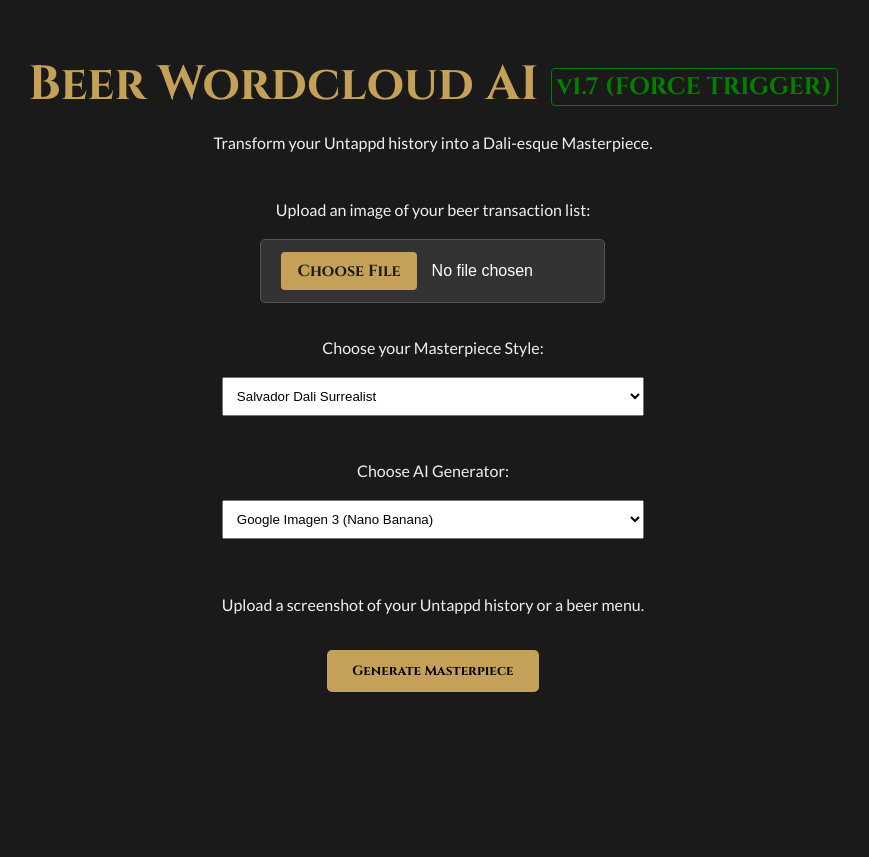
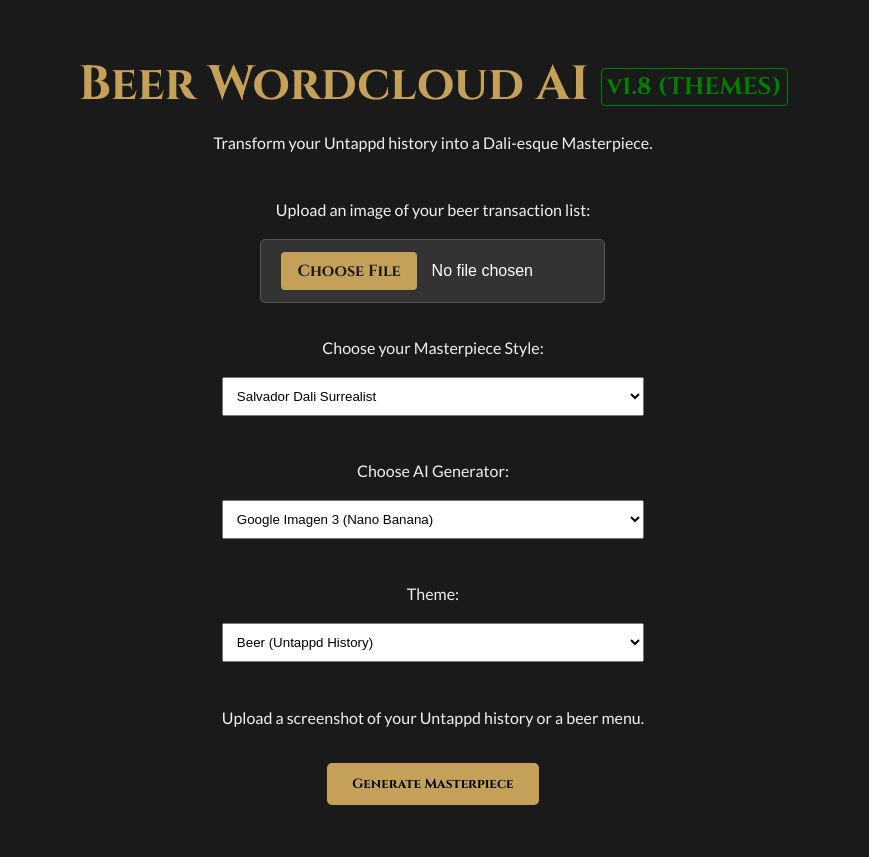
Before and after one commit to cshoesmith/Wordcloud_AI, a FastAPI app: page / in a window 1280 px wide. Shown: the whole page, without its empty margins (207-1076 px from the left). Before the commit the page ends 692 px from the top, so only its background shows below. Run offline with FastAPI, Linux system fonts and the light colour scheme; the visitor is signed in with stand-in values (Sample User, id 1).

Commit message:
Feature: Add Theme Selector (Beer/Custom) to UI and Backend logic. Bump v1.8

```diff
--- a/app/main.py
+++ b/app/main.py
@@ -117,7 +117,7 @@
     except Exception as e:
         tasks[task_id] = {"status": "failed", "error": str(e), "progress": 100}
 
-async def continue_generation_task(task_id: str, words: list[str], style: str, model_provider: str):
+async def continue_generation_task(task_id: str, words: list[str], style: str, model_provider: str, theme: str = "Beer"):
     tasks[task_id]["status"] = "enriching_prompt"
     tasks[task_id]["progress"] = 40
 
@@ -130,7 +130,7 @@
         random.shuffle(shuffled_words)
 
         # Pass a larger chunk of words (500) to allow for the new multi-stage "all words" reasoning
-        rich_data = await loop.run_in_executor(None, enrich_prompt, shuffled_words[:500], style)
+        rich_data = await loop.run_in_executor(None, enrich_prompt, shuffled_words[:500], style, theme)
 
         prompt = ""
         reasoning = ""
@@ -182,7 +182,7 @@
     except Exception as e:
         tasks[task_id] = {"status": "failed", "error": str(e), "progress": 100}
 
-async def process_ocr_task(task_id: str, image_bytes: bytes, style: str, model_provider: str):
+async def process_ocr_task(task_id: str, image_bytes: bytes, style: str, model_provider: str, theme: str = "Beer"):
     tasks[task_id] = {"status": "analyzing_image", "progress": 10}
     loop = asyncio.get_running_loop()
 
@@ -197,12 +197,13 @@
                  "progress": 20,
                  "style": style,
                  "model_provider": model_provider,
+                 "theme": theme,
                  "error": "No text detected. Please enter words manually."
              }
              return
 
         # Proceed to generation if words found
-        await continue_generation_task(task_id, words, style, model_provider)
+        await continue_generation_task(task_id, words, style, model_provider, theme)
 
     except Exception as e:
         tasks[task_id] = {"status": "failed", "error": str(e), "progress": 100}
@@ -240,10 +241,10 @@
     return {"task_id": task_id}
 
 @app.post("/upload")
-async def upload_image(request: Request, background_tasks: BackgroundTasks, file: UploadFile = File(...), style: str = Form("dali"), model_provider: str = Form("google")):
+async def upload_image(request: Request, background_tasks: BackgroundTasks, file: UploadFile = File(...), style: str = Form("dali"), model_provider: str = Form("google"), theme: str = Form("Beer")):
     if not request.session.get("authenticated"):
         raise HTTPException(status_code=401, detail="Unauthorized")
-    print(f"Received upload: {file.filename}, content_type={file.content_type}, style={style}, model_provider={model_provider}")
+    print(f"Received upload: {file.filename}, content_type={file.content_type}, style={style}, model_provider={model_provider}, theme={theme}")
     try:
         task_id = str(uuid.uuid4())
         tasks[task_id] = {"status": "queued", "progress": 0}
@@ -252,7 +253,7 @@
         content = await file.read()
         print(f"Read {len(content)} bytes")
 
-        background_tasks.add_task(process_ocr_task, task_id, content, style, model_provider)
+        background_tasks.add_task(process_ocr_task, task_id, content, style, model_provider, theme)
         return {"task_id": task_id}
     except Exception as e:
         print(f"UPLOAD ERROR: {e}")
@@ -282,13 +283,14 @@
     # Get previous context
     style = task_state.get("style", "dali")
     model_provider = task_state.get("model_provider", "google")
+    theme = task_state.get("theme", "Beer")
 
     # Update status immediately
     tasks[task_id]["status"] = "resuming"
     tasks[task_id]["progress"] = 30
 
     # Launch background task
-    background_tasks.add_task(continue_generation_task, task_id, words_list, style, model_provider)
+    background_tasks.add_task(continue_generation_task, task_id, words_list, style, model_provider, theme)
 
     return {"status": "ok", "message": "Resuming generation"}
 
--- a/static/script.js
+++ b/static/script.js
@@ -1,10 +1,32 @@
+// Theme selector logic
+document.getElementById('theme-select').addEventListener('change', (e) => {
+    const customContainer = document.getElementById('custom-theme-container');
+    if (e.target.value === 'Custom') {
+        customContainer.classList.remove('hidden');
+    } else {
+        customContainer.classList.add('hidden');
+    }
+});
+
 document.getElementById('generate-btn').addEventListener('click', async () => {
     const fileInput = document.getElementById('image-upload');
     const styleSelect = document.getElementById('style-select');
     const modelSelect = document.getElementById('model-select');
+    const themeSelect = document.getElementById('theme-select');
+    const customThemeInput = document.getElementById('custom-theme-input');
+
     const file = fileInput.files[0];
     const style = styleSelect.value;
     const modelProvider = modelSelect.value;
+
+    let theme = themeSelect.value;
+    if (theme === 'Custom') {
+        theme = customThemeInput.value.trim();
+        if (!theme) {
+            alert("Please enter a custom theme description.");
+            return;
+        }
+    }
 
     if (!file) {
         alert("Please select an image first.");
@@ -25,6 +47,7 @@
         formData.append('file', file);
         formData.append('style', style);
         formData.append('model_provider', modelProvider);
+        formData.append('theme', theme);
 
         // Start Upload & Generation
         const response = await fetch('/upload', {
--- a/templates/index.html
+++ b/templates/index.html
@@ -10,7 +10,7 @@
 <body>
     <div class="container">
         <header>
-            <h1>Beer Wordcloud AI <span style="font-size: 0.5em; color: green; vertical-align: middle; border: 1px solid green; padding: 2px 5px; border-radius: 4px;">v1.7 (FORCE TRIGGER)</span></h1>
+            <h1>Beer Wordcloud AI <span style="font-size: 0.5em; color: green; vertical-align: middle; border: 1px solid green; padding: 2px 5px; border-radius: 4px;">v1.8 (THEMES)</span></h1>
             <p>Transform your Untappd history into a Dali-esque Masterpiece.</p>
         </header>
 
@@ -33,6 +33,17 @@
                     <option value="google">Google Imagen 3 (Nano Banana)</option>
                     <option value="dalle">OpenAI DALL-E 3 (High Quality)</option>
                 </select>
+
+                <label for="theme-select" style="margin-top: 5px; display: block;">Theme:</label>
+                <select id="theme-select" style="width: 100%; padding: 10px; margin-bottom: 10px;">
+                    <option value="Beer">Beer (Untappd History)</option>
+                    <option value="Custom">Custom Theme</option>
+                </select>
+
+                <div id="custom-theme-container" class="hidden" style="margin-bottom: 20px;">
+                    <label for="custom-theme-input" style="display: block; font-size: 0.9em; margin-bottom: 5px;">Describe your theme (e.g. 'Wine', 'Books', 'Travel'):</label>
+                    <input type="text" id="custom-theme-input" placeholder="Enter your custom theme..." style="width: 100%; padding: 10px; border-radius: 4px; border: 1px solid #ccc;">
+                </div>
 
                 <p class="note">Upload a screenshot of your Untappd history or a beer menu.</p>
                 <button id="generate-btn">Generate Masterpiece</button>
```
Also changed, not shown: app/services/image_gen.py (+25 -10 lines).
